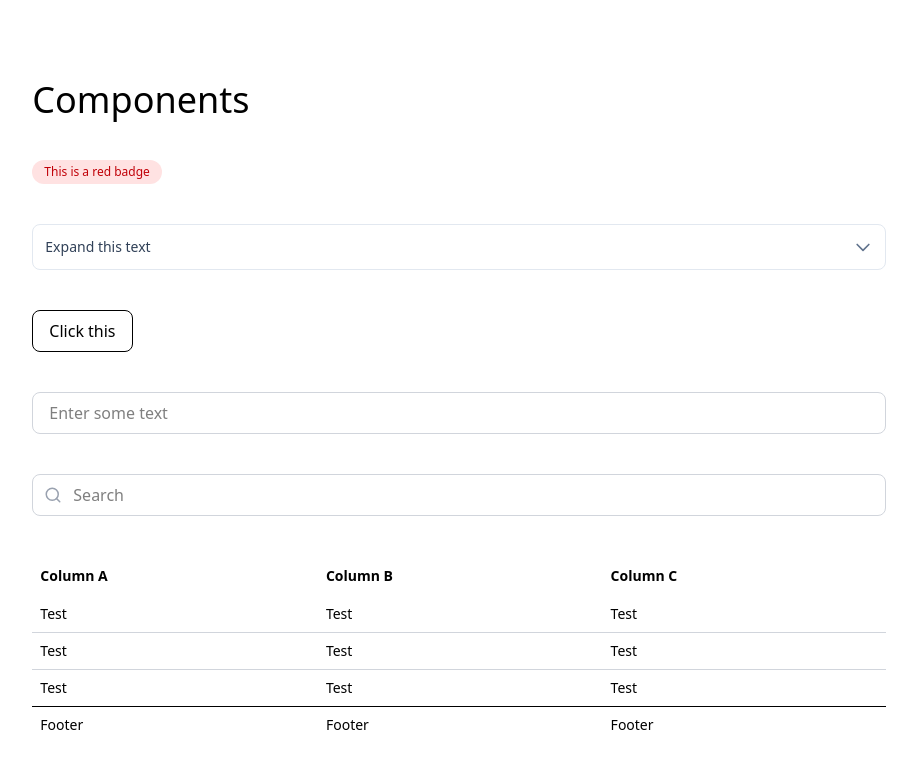
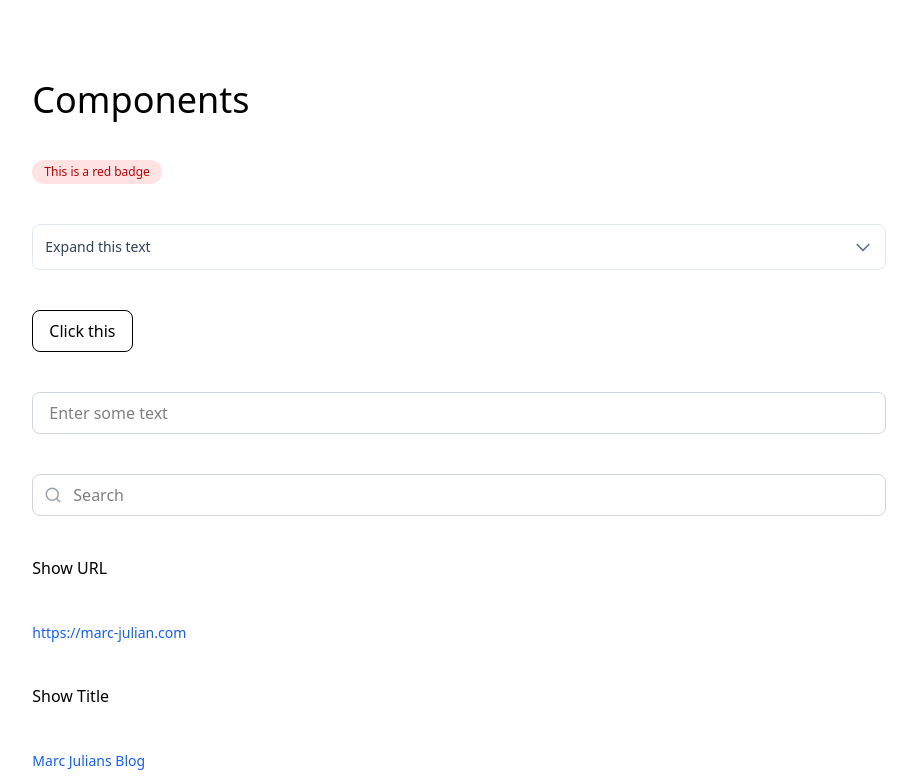
Before and after one commit to marcjulianschwarz/lib, a React (Vite) app in the folder react-components/: page / in a window 1280 px wide. Shown: the top 781 px of the page, without its empty margins (181-1098 px from the left). Built offline with nearby package versions, Linux system fonts and the light colour scheme.

Commit message:
add external url component

```diff
--- /dev/null
+++ b/react-components/src/components/ExternalUrl/ExternalUrl.tsx
@@ -0,0 +1,19 @@
+interface ExternalUrlProps {
+  url: string;
+  title?: string;
+}
+
+export default function ExternalUrl({ url, title }: ExternalUrlProps) {
+  return (
+    <div>
+      <a
+        href={url}
+        target="_blank"
+        rel="noopener noreferrer"
+        className="text-blue-600 hover:text-blue-700 hover:underline text-sm break-all"
+      >
+        {title ?? url}
+      </a>
+    </div>
+  );
+}
--- a/react-components/src/pages/home/page.tsx
+++ b/react-components/src/pages/home/page.tsx
@@ -4,6 +4,7 @@ import Expander from "@/components/Expander/Expander";
 import Input from "@/components/Input/Input";
 import SearchBar from "@/components/SearchBar/SearchBar";
 import UploadArea from "@/components/UploadArea/UploadArea";
+import ExternalUrlStory from "@/stories/ExternalUrlStory";
 
 import ModalStory from "@/stories/ModalStory";
 import TableStory from "@/stories/TableStory";
@@ -22,6 +23,7 @@ export default function HomePage() {
         <Button className="w-fit">Click this</Button>
         <Input placeholder="Enter some text" />
         <SearchBar placeholder="Search" />
+        <ExternalUrlStory />
         <TableStory />
         <ModalStory />
         <UploadArea onFilesChanged={() => {}} />
--- /dev/null
+++ b/react-components/src/stories/ExternalUrlStory.tsx
@@ -0,0 +1,12 @@
+import ExternalUrl from "@/components/ExternalUrl/ExternalUrl";
+
+export default function ExternalUrlStory() {
+  return (
+    <>
+      <p>Show URL</p>
+      <ExternalUrl url="https://marc-julian.com" />
+      <p>Show Title</p>
+      <ExternalUrl url="https://marc-julian.com" title="Marc Julians Blog" />
+    </>
+  );
+}
```
